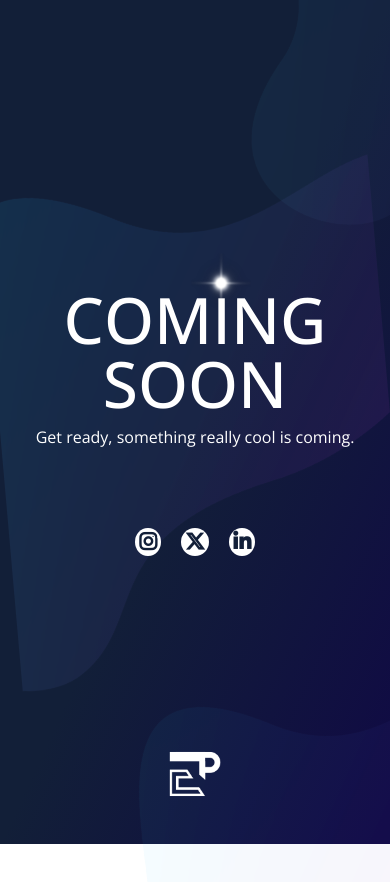
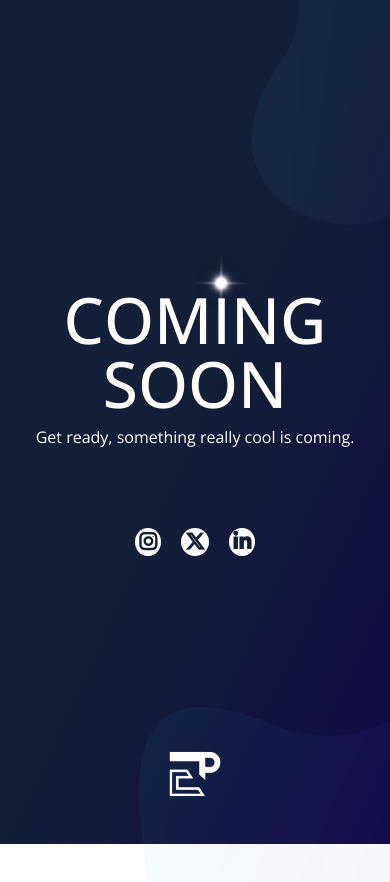
Before and after one commit to makayp/myportfolio, a plain HTML site: page index.html in a window 390 px wide. Shown: the top 882 px of the page. Drawn offline with nearby package versions, Linux system fonts and the light colour scheme; a web font is replaced by a local one.

Commit message:
Update style.css

```diff
--- a/css/style.css
+++ b/css/style.css
@@ -149,3 +149,9 @@ h3 {
     transform: scale(1.5);
   }
 }
+
+@media only screen and (max-width: 600px) {
+  .bg_blop1 {
+    background: none;
+  }
+}
```
